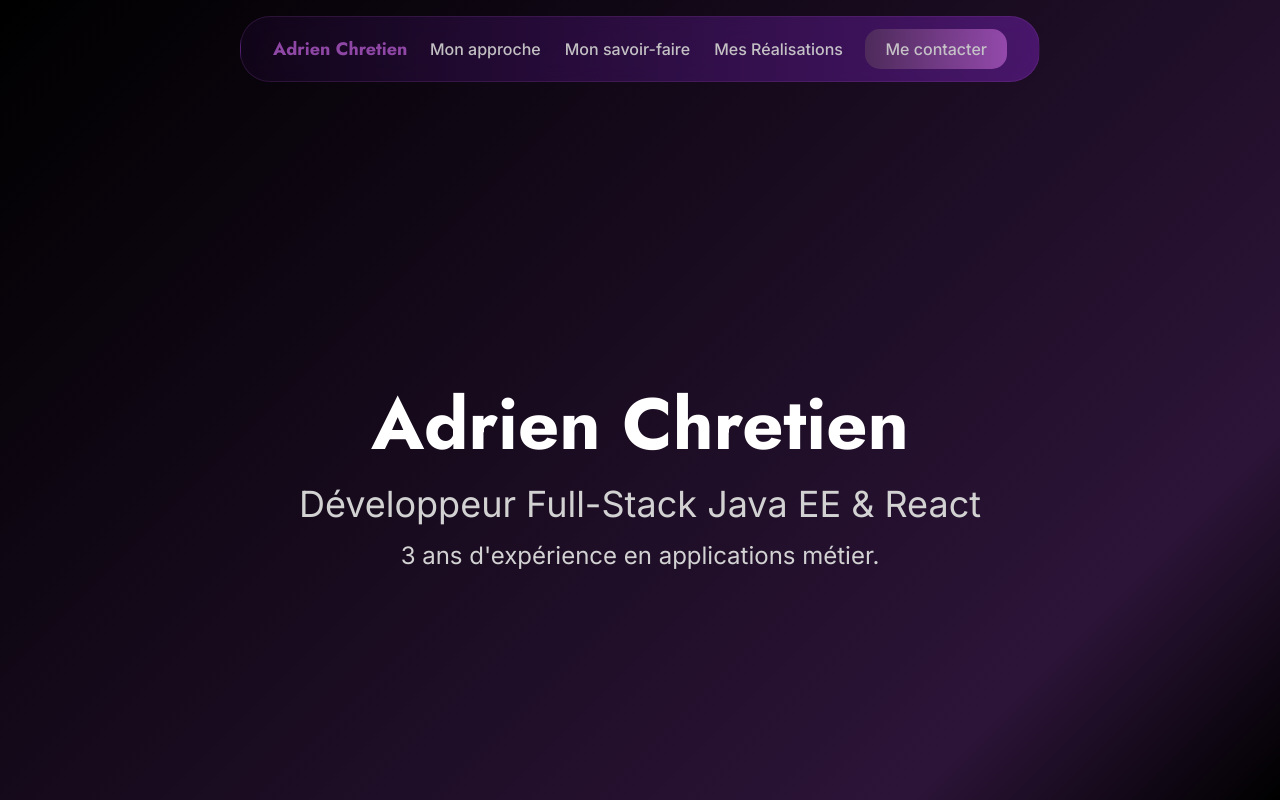
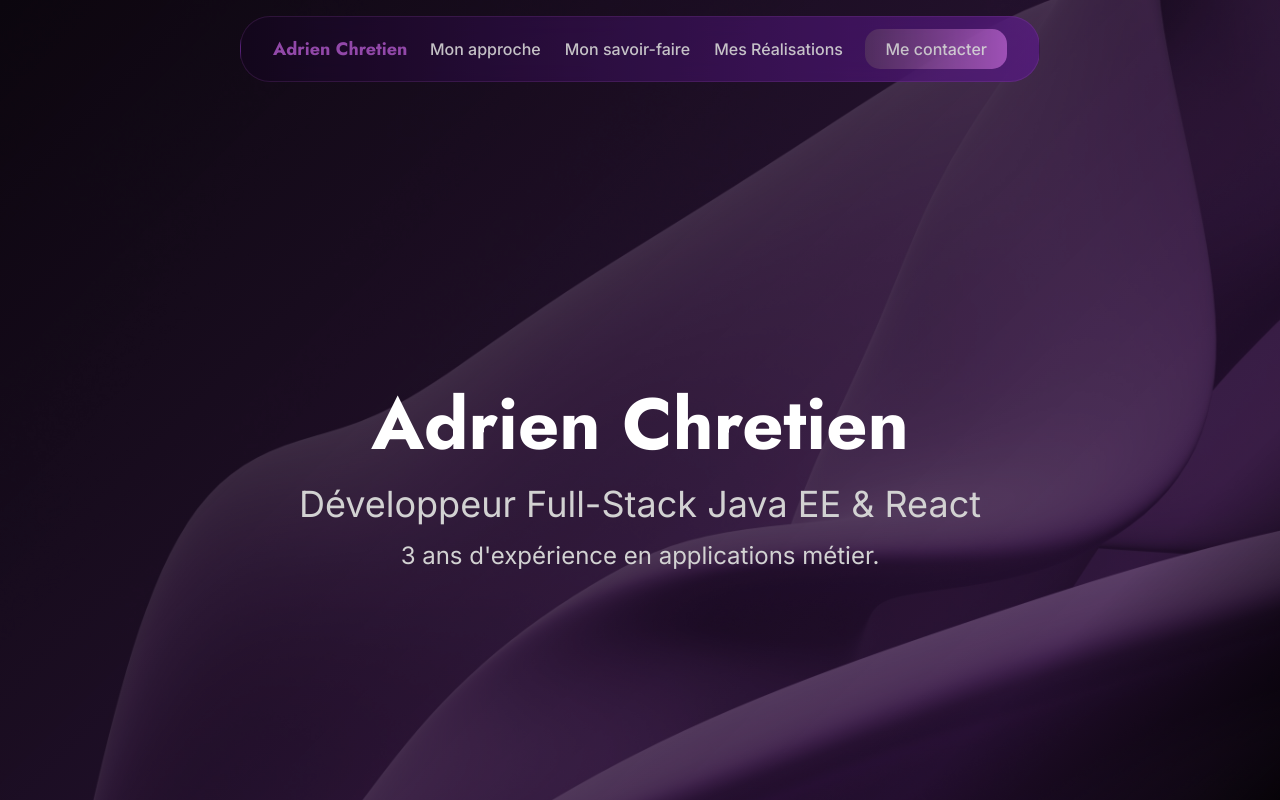
Before and after one commit to Adrien222/portfolio-adrien-chretien, a React (Vite) app: page / in a window 1280 px wide. Shown: the top 800 px of the page. Built offline with nearby package versions, Linux system fonts and the light colour scheme.

Commit message:
Background et easing ok

```diff
--- a/src/App.jsx
+++ b/src/App.jsx
@@ -1,5 +1,6 @@
 import React, { useState, useCallback, useMemo } from 'react';
 import { personalInfo } from './data/portfolioData';
+import { useScrollReveal } from './hooks/useScrollReveal'; // Import du hook
 
 // Import du composant Header recomposé
 import Header from './components/Header';
@@ -19,12 +20,15 @@ function App() {
     activeSection: 'home'
   }));
 
+  // Hook personnalisé pour l'effet de dévoilement
+  // Paramètres : (pourcentage de dévoilement, easing doux)
+  const overlayOpacity = useScrollReveal(100, true);
+
   // Handler principal pour le changement de section
-  // Immutable state update pattern
   const handleSectionChange = useCallback((newSection) => {
     setAppState(prevState => ({
-      ...prevState, // Copie l'état précédent
-      activeSection: newSection // Met à jour seulement ce qui change
+      ...prevState,
+      activeSection: newSection
     }));
   }, []);
 
@@ -35,18 +39,17 @@ function App() {
       activeSection: 'contact'
     }));
 
-    // Logique future : scroll vers section contact
     console.log('Contact clicked - Future: scroll to contact section');
   }, []);
 
-  // Mémoisation des props du Header pour éviter les re-renders
+  // Mémoisation des props du Header
   const headerProps = useMemo(() => ({
     activeSection: appState.activeSection,
     onSectionChange: handleSectionChange,
     onContactClick: handleContactClick
   }), [appState.activeSection, handleSectionChange, handleContactClick]);
 
-  // Mémoisation du contenu hero pour correspondre à la maquette
+  // Mémoisation du contenu hero
   const heroContent = useMemo(() => ({
     title: personalInfo.name,
     subtitle: personalInfo.title,
@@ -54,28 +57,35 @@ function App() {
   }), []);
 
   return (
-    <div className="min-h-screen bg-main-bg">
+    <div className="min-h-screen">
 
-      {/* Header - Composant composé avec props immutables */}
+      {/* Overlay dynamique - opacité gérée par le hook */}
+      <div
+        className="background-overlay"
+        style={{ opacity: overlayOpacity }}
+      />
+
+      {/* Contenu principal */}
+      <div className="main-content">
+
         <Header {...headerProps} />
 
         <main className="pt-20">
 
-        {/* Section Hero - Tailles ajustées pour correspondre à la maquette */}
           <section className="flex items-center justify-center min-h-screen container-portfolio">
             <div className="text-center">
 
-            {/* Titre principal - Réduit pour correspondre à la maquette */}
+            {/* Titre principal*/}
               <h1 className="mb-6 text-6xl font-bold lg:text-7xl font-jost text-portfolio-text-primary">
                 {heroContent.title}
               </h1>
 
-            {/* Sous-titre - Taille réduite */}
+            {/* Sous-titre*/}
               <p className="mb-4 text-3xl lg:text-4xl font-inter text-portfolio-text-secondary">
                 {heroContent.subtitle}
               </p>
 
-            {/* Description - Taille ajustée */}
+            {/* Description */}
               <p className="text-xl lg:text-2xl font-inter text-portfolio-text-secondary">
                 {heroContent.description}
               </p>
@@ -83,7 +93,7 @@ function App() {
             </div>
           </section>
 
-        {/* Sections placeholder - Tailles ajustées */}
+        {/* Sections placeholder */}
           <SectionPlaceholder
             id="approche"
             title="Mon approche"
@@ -103,6 +113,8 @@ function App() {
           />
 
         </main>
+
+      </div>
     </div>
   );
 }
--- /dev/null
+++ b/src/hooks/useScrollReveal.js
@@ -0,0 +1,45 @@
+// ========================================
+// Hook pour personnaliser l'effet de dévoilement
+// ========================================
+
+import { useState, useEffect } from 'react';
+
+/**
+ * Hook personnalisé pour l'effet de dévoilement au scroll
+ * @param {number} revealPercentage - Pourcentage de la page où l'effet se termine (default: 70)
+ * @param {boolean} easeOut - Utiliser un easing plus doux (default: true)
+ */
+export const useScrollReveal = (revealPercentage = 70, easeOut = true) => {
+  const [overlayOpacity, setOverlayOpacity] = useState(1);
+
+  useEffect(() => {
+    const handleScroll = () => {
+      const scrollY = window.scrollY;
+      const windowHeight = window.innerHeight;
+      const documentHeight = document.documentElement.scrollHeight;
+
+      // Calcul de la progression du scroll
+      const maxScroll = (documentHeight - windowHeight) * (revealPercentage / 100);
+      let scrollProgress = Math.min(scrollY / maxScroll, 1);
+
+      // Application d'un easing si demandé
+      if (easeOut) {
+        // Easing out quadratic pour un effet plus doux
+        scrollProgress = 1 - Math.pow(1 - scrollProgress, 2);
+      }
+
+      // Calcul de l'opacité
+      const newOpacity = Math.max(1 - scrollProgress, 0);
+
+      setOverlayOpacity(newOpacity);
+    };
+
+    window.addEventListener('scroll', handleScroll, { passive: true });
+
+    return () => {
+      window.removeEventListener('scroll', handleScroll);
+    };
+  }, [revealPercentage, easeOut]);
+
+  return overlayOpacity;
+};
--- a/src/index.css
+++ b/src/index.css
@@ -9,13 +9,18 @@
 
 /* Configuration de base pour correspondre à votre design */
 @layer base {
-  /* Configuration du body avec votre dégradé de fond principal */
+  /* Configuration du body avec mon image de fond SANS overlay initial */
   body {
     font-family: 'Inter', sans-serif;
     color: #FFFFFF;
-    background: linear-gradient(135deg, #000000 0%, #2C1438 82%, #000000 100%);
+    /* Image de fond pure - l'overlay sera géré par JavaScript */
+    background: url('./assets/background.jpg');
+    background-size: cover;
+    background-position: center;
+    background-repeat: no-repeat;
     background-attachment: fixed;
     min-height: 100vh;
+    position: relative;
   }
 
   /* Configuration de la typographie de base - TAILLES AJUSTÉES */
@@ -56,6 +61,25 @@
 
 /* Composants personnalisés pour votre portfolio */
 @layer components {
+  /* Overlay dynamique qui se révèle au scroll */
+  .background-overlay {
+    position: fixed;
+    top: 0;
+    left: 0;
+    width: 100%;
+    height: 100%;
+    background: linear-gradient(135deg, rgba(0,0,0,0.8) 0%, rgba(44,20,56,0.7) 82%, rgba(0,0,0,0.9) 100%);
+    pointer-events: none;
+    z-index: 1;
+    transition: opacity 0.1s ease-out;
+  }
+
+  /* Container principal avec z-index pour être au-dessus de l'overlay */
+  .main-content {
+    position: relative;
+    z-index: 2;
+  }
+
   /* Header flottant avec votre design exact */
   .header-floating {
     position: fixed;
```
Also changed, not shown: src/assets/background.jpg (added). Lines whose indentation alone changed are shown as unchanged.
